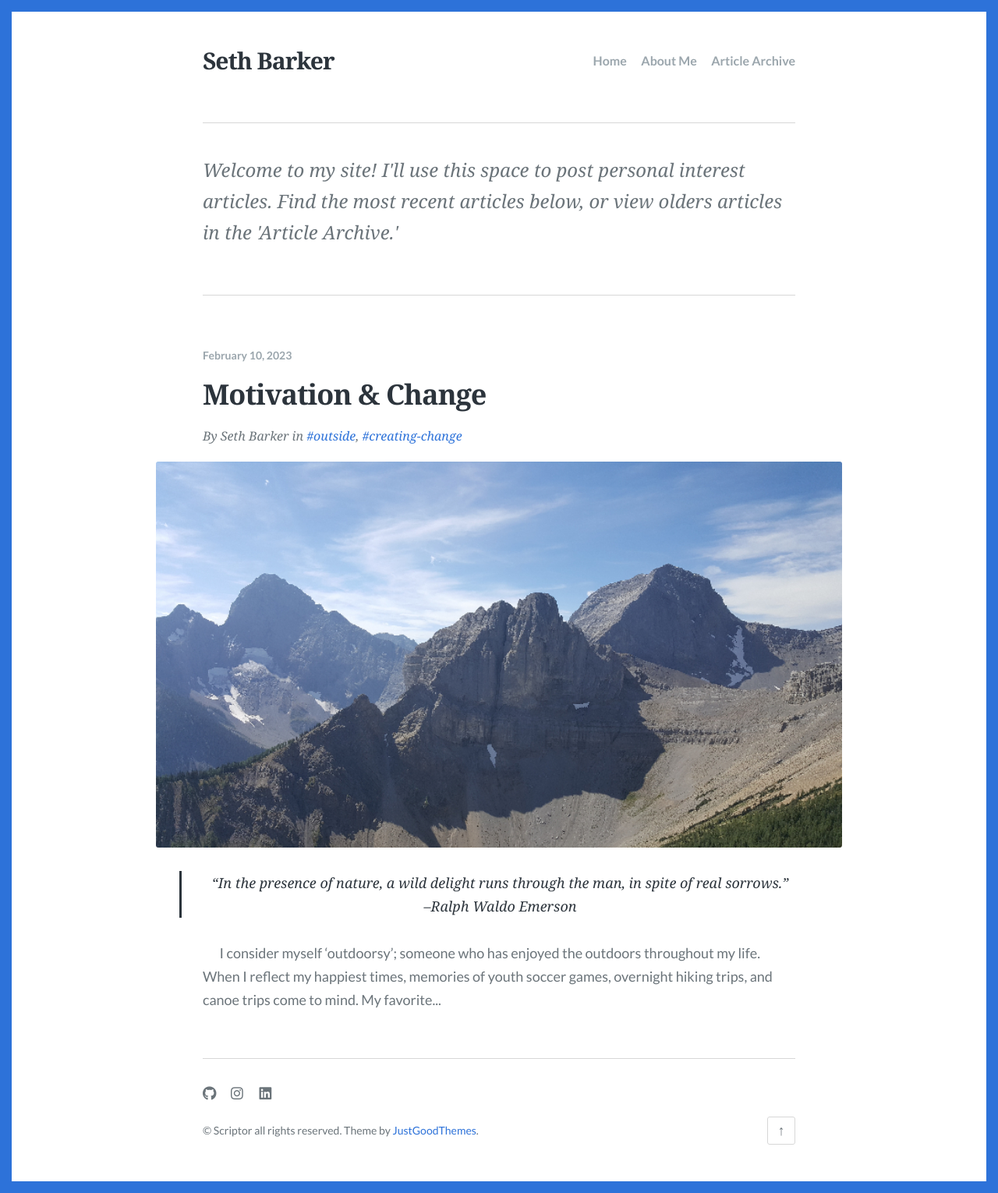
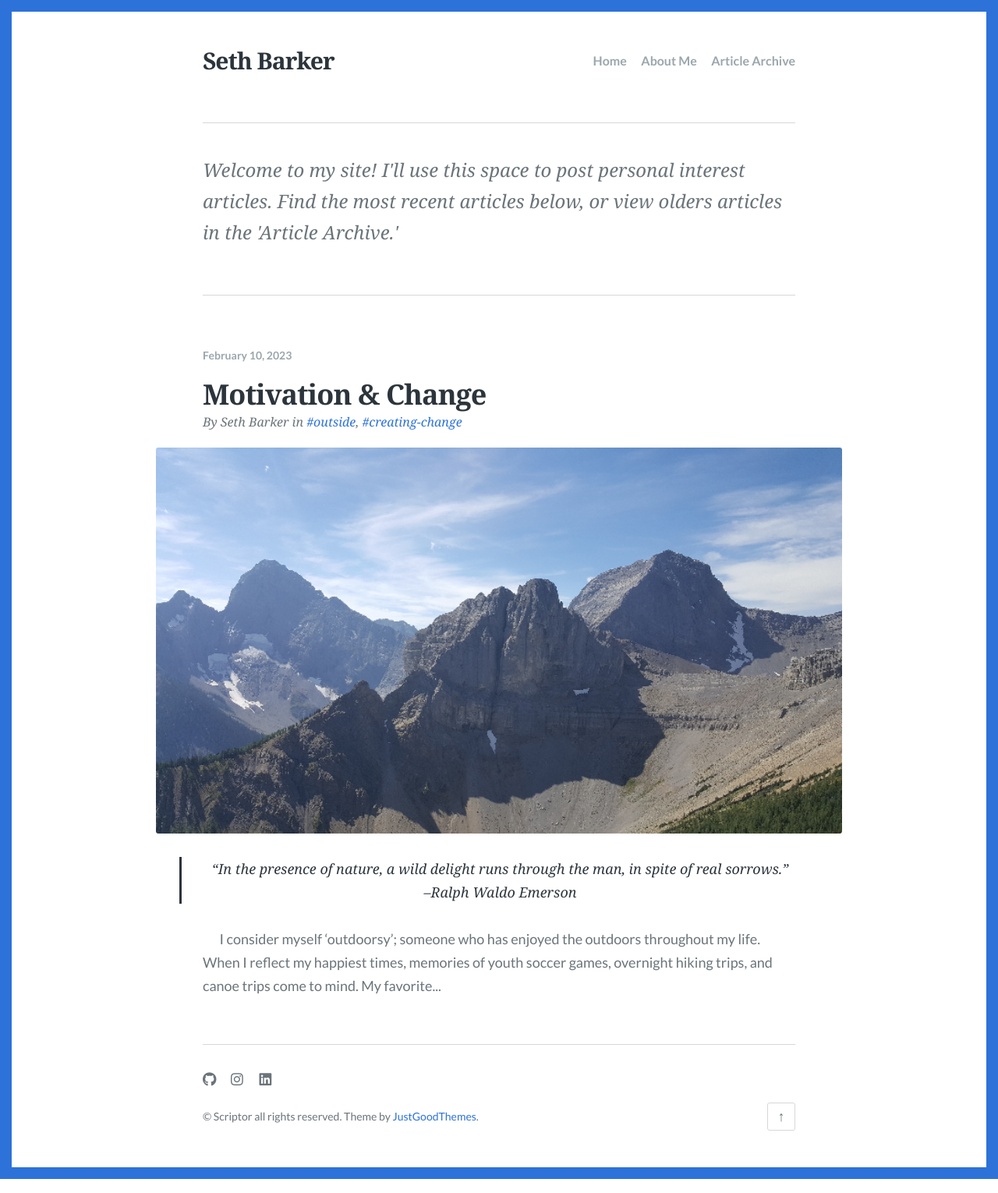
Before and after one commit to sethbarker/sethbarker.github.io, a Jekyll site: the page built from index.html, in a window 1280 px wide. Shown: the whole page at 78% size. Built offline with Jekyll 4.4.1, drawn with Linux system fonts in a browser that asks for light colours; some web fonts are replaced; the list of posts is cut into pages by our own code.

Commit message:
updating line 39 from 1rem to 0rem

```diff
--- a/_sass/_content.scss
+++ b/_sass/_content.scss
@@ -36,7 +36,7 @@
 
 .post-title {
   font-size: 2rem;
-  margin: 0 0 1rem;
+  margin: 0 0 0rem;
 
   @media only screen and (max-width: 600px) {
     font-size: 1.875rem;
```
